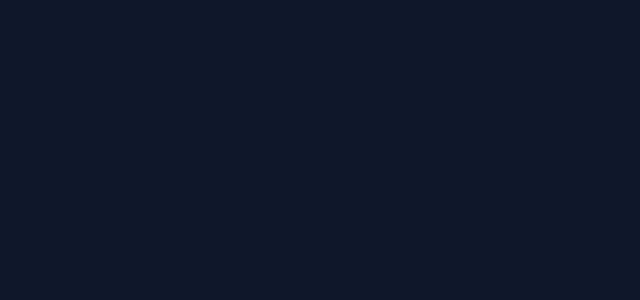
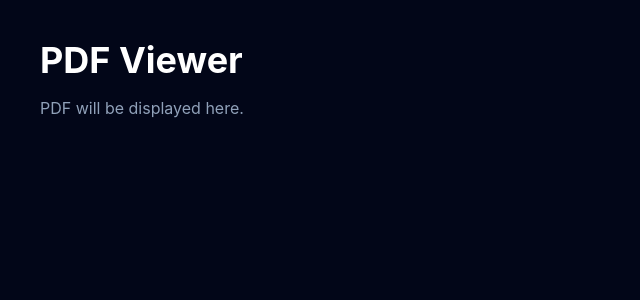
Before and after one commit to Chanduuu018/govt-cracker, a React (Vite) app: page /ssc/notes/1 in a window 1280 px wide. Before the commit this address had no page. Shown: the top 300 px of the page, without its empty margins (0-640 px from the left). Built offline with nearby package versions, Linux system fonts and the light colour scheme.

Commit message:
feat: improve hero and navbar UI

```diff
--- a/src/components/exam/NoteCard.tsx
+++ b/src/components/exam/NoteCard.tsx
@@ -1,14 +1,20 @@
+import { useNavigate } from "react-router-dom";
+
 interface NoteCardProps {
+  id: number;
   title: string;
   pages: number;
   downloads: number;
 }
 
 const NoteCard = ({
+  id,
   title,
   pages,
   downloads,
 }: NoteCardProps) => {
+  const navigate = useNavigate();
+
   return (
     <div className="flex items-center justify-between rounded-xl border border-slate-800 bg-slate-900/60 p-5 transition hover:border-blue-500/40">
       <div>
@@ -21,7 +27,10 @@ const NoteCard = ({
         </p>
       </div>
 
-      <button className="rounded-lg bg-blue-600 px-4 py-2 text-sm font-medium text-white transition hover:bg-blue-700">
+      <button
+        onClick={() => navigate(`/ssc/notes/${id}`)}
+        className="rounded-lg bg-blue-600 px-4 py-2 text-sm font-medium text-white transition hover:bg-blue-700"
+      >
         View
       </button>
     </div>
--- a/src/data/ssc/notes.ts
+++ b/src/data/ssc/notes.ts
@@ -5,6 +5,7 @@ export const notes = [
     title: "Ancient History",
     pages: 120,
     downloads: 1250,
+    file: "/pdfs/ancient-history.pdf",
   },
   {
     id: 2,
@@ -12,6 +13,7 @@ export const notes = [
     title: "Medieval History",
     pages: 98,
     downloads: 980,
+    file: "/pdfs/medieval-history.pdf",
   },
   {
     id: 3,
@@ -19,6 +21,7 @@ export const notes = [
     title: "Modern History",
     pages: 145,
     downloads: 1840,
+    file: "/pdfs/modern-history.pdf",
   },
   {
     id: 4,
@@ -26,6 +29,7 @@ export const notes = [
     title: "Indian Constitution",
     pages: 180,
     downloads: 2120,
+    file: "/pdfs/constitution.pdf",
   },
   {
     id: 5,
@@ -33,5 +37,6 @@ export const notes = [
     title: "Indian Geography",
     pages: 160,
     downloads: 1560,
+    file: "/pdfs/indian-geography.pdf",
   },
 ];
--- /dev/null
+++ b/src/pages/exams/ssc/NoteViewer.tsx
@@ -0,0 +1,15 @@
+const NoteViewer = () => {
+  return (
+    <div className="min-h-screen bg-slate-950 p-10 text-white">
+      <h1 className="text-4xl font-bold">
+        PDF Viewer
+      </h1>
+
+      <p className="mt-4 text-slate-400">
+        PDF will be displayed here.
+      </p>
+    </div>
+  );
+};
+
+export default NoteViewer;
--- a/src/pages/exams/ssc/Notes.tsx
+++ b/src/pages/exams/ssc/Notes.tsx
@@ -32,11 +32,12 @@ const Notes = () => {
             <div className="space-y-4">
               {subjectNotes.map((note) => (
                 <NoteCard
-                  key={note.id}
-                  title={note.title}
-                  pages={note.pages}
-                  downloads={note.downloads}
-                />
+                   key={note.id}
+                    id={note.id}
+                    title={note.title}
+                    pages={note.pages}
+                    downloads={note.downloads}
+                    />
               ))}
             </div>
           </section>
--- a/src/routes/AppRoutes.tsx
+++ b/src/routes/AppRoutes.tsx
@@ -1,7 +1,7 @@
 import { Routes, Route } from "react-router-dom";
 
 import Home from "../pages/Home";
-
+import NoteViewer from "../pages/exams/ssc/NoteViewer";
 import SSCDashboard from "../pages/exams/ssc/Dashboard";
 import Notes from "../pages/exams/ssc/Notes";
 import PreviousPapers from "../pages/exams/ssc/PreviousPapers";
@@ -19,6 +19,7 @@ const AppRoutes = () => {
       {/* SSC */}
       <Route path="/ssc" element={<SSCDashboard />} />
       <Route path="/ssc/notes" element={<Notes />} />
+      <Route path="/ssc/notes/:id" element={<NoteViewer />} />
       <Route
         path="/ssc/previous-papers"
         element={<PreviousPapers />}
```
Also changed, not shown: 1 other file (tests, documents, lock files or other folders).
